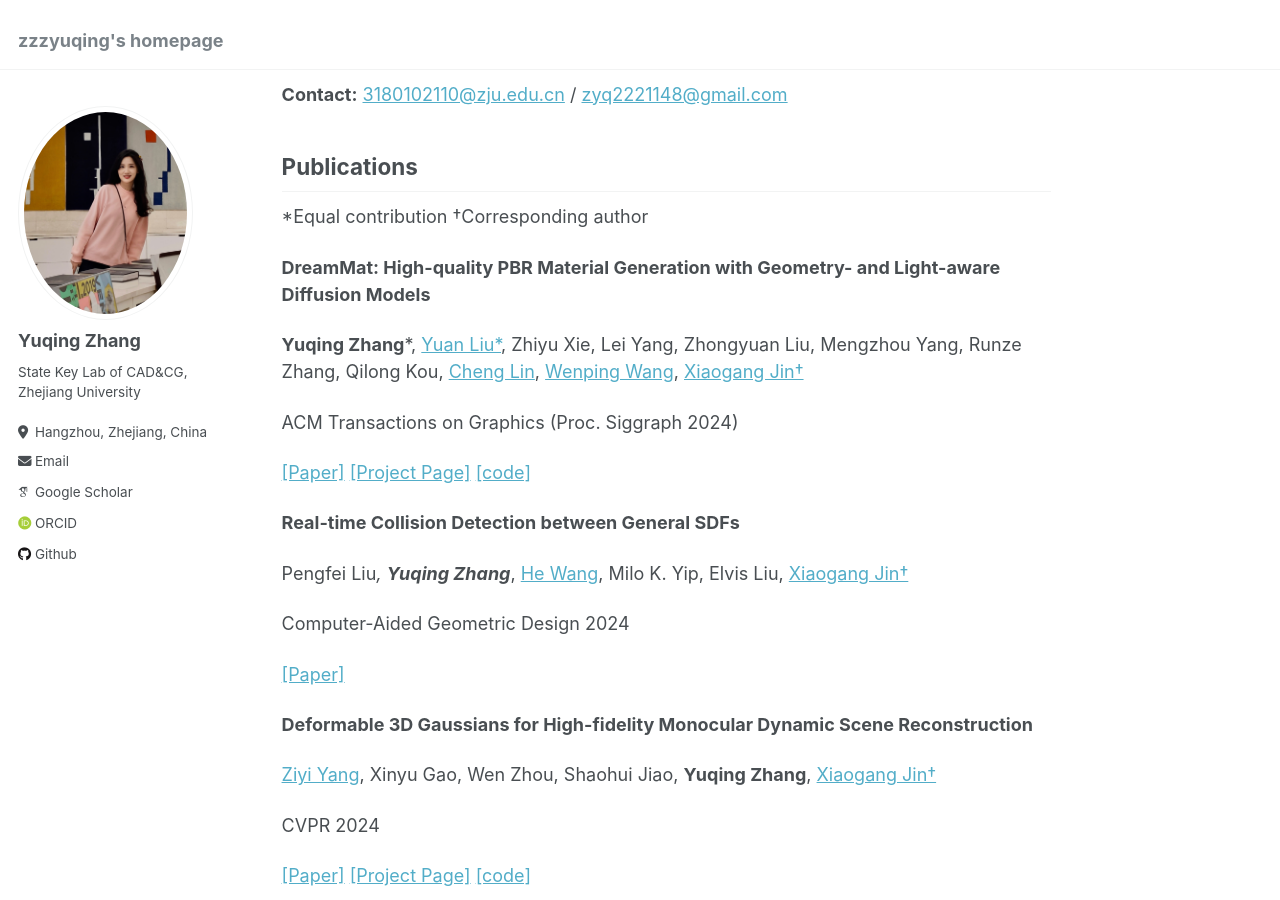
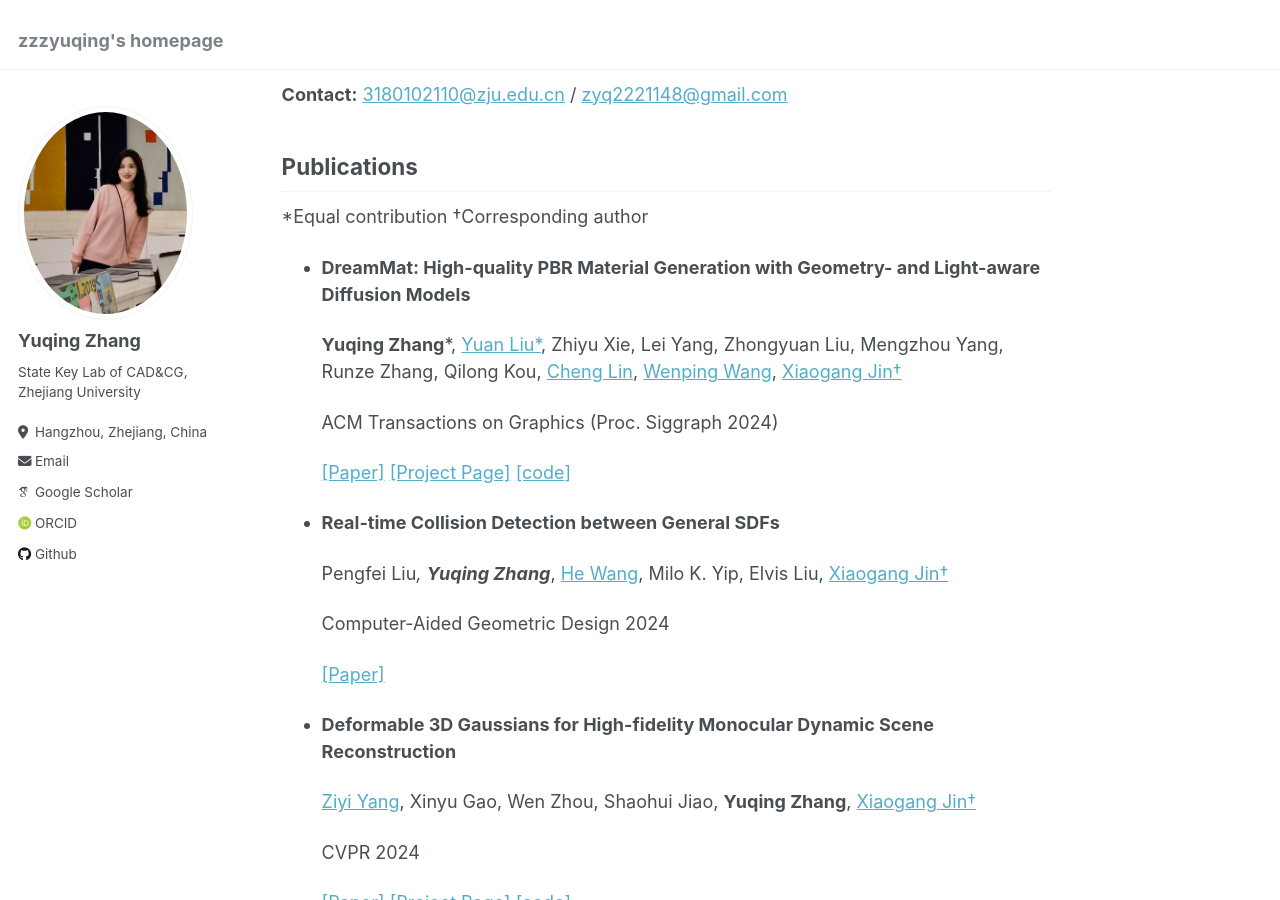
Before and after one commit to zzzyuqing/zzzyuqing.github.io, a Jekyll site: the page built from _pages/about.md, in a window 1280 px wide and 900 px high, scrolled down 395 px. Built offline with Jekyll 4.4.1, drawn with Linux system fonts in a browser that asks for light colours; some web fonts are replaced.

Commit message:
change details

```diff
--- a/_pages/about.md
+++ b/_pages/about.md
@@ -21,7 +21,7 @@ I am Yuqing Zhang, a Master's student in State Key Lab of CAD&CG at Zhejiang Uni
 ## Publications
 *Equal contribution †Corresponding author
 
-**DreamMat: High-quality PBR Material Generation with Geometry- and Light-aware Diffusion Models**
+* **DreamMat: High-quality PBR Material Generation with Geometry- and Light-aware Diffusion Models**
 
   **Yuqing Zhang***, [Yuan Liu*](https://liuyuan-pal.github.io/), Zhiyu Xie, Lei Yang, Zhongyuan Liu, Mengzhou Yang, Runze Zhang, Qilong Kou, [Cheng Lin](https://clinplayer.github.io/), [Wenping Wang](https://engineering.tamu.edu/cse/profiles/Wang-Wenping.html), [Xiaogang Jin†](http://www.cad.zju.edu.cn/home/jin/)
 
@@ -30,7 +30,7 @@ I am Yuqing Zhang, a Master's student in State Key Lab of CAD&CG at Zhejiang Uni
   [\[Paper\]](https://zzzyuqing.github.io/dreammat.github.io/)  [\[Project Page\]](https://zzzyuqing.github.io/dreammat.github.io/) [\[code\]](https://zzzyuqing.github.io/dreammat.github.io/)
 
 
-**Real-time Collision Detection between General SDFs**
+* **Real-time Collision Detection between General SDFs**
 
   Pengfei Liu*, **Yuqing Zhang***, [He Wang](https://drhewang.com/), Milo K. Yip, Elvis Liu, [Xiaogang Jin†](http://www.cad.zju.edu.cn/home/jin/)
 
@@ -38,7 +38,7 @@ I am Yuqing Zhang, a Master's student in State Key Lab of CAD&CG at Zhejiang Uni
 
   [\[Paper\]](http://www.cad.zju.edu.cn/home/jin/papers/Real_Time_CD_between_SDFs.pdf)
 
-**Deformable 3D Gaussians for High-fidelity Monocular Dynamic Scene Reconstruction**
+* **Deformable 3D Gaussians for High-fidelity Monocular Dynamic Scene Reconstruction**
 
   [Ziyi Yang](https://github.com/ingra14m), Xinyu Gao, Wen Zhou, Shaohui Jiao, **Yuqing Zhang**, [Xiaogang Jin†](http://www.cad.zju.edu.cn/home/jin/)
 
@@ -46,7 +46,7 @@ I am Yuqing Zhang, a Master's student in State Key Lab of CAD&CG at Zhejiang Uni
 
   [\[Paper\]](https://arxiv.org/abs/2309.13101)  [\[Project Page\]](https://ingra14m.github.io/Deformable-Gaussians/) [\[code\]](https://github.com/ingra14m/Deformable-3D-Gaussians)
 
-**Model-based Crowd Behaviors in Human-solution Space**
+* **Model-based Crowd Behaviors in Human-solution Space**
 
   Wei Xiang, [He Wang](https://drhewang.com/), **Yuqing Zhang**, Milo K. Yip and [Xiaogang Jin†](http://www.cad.zju.edu.cn/home/jin/)
 
@@ -54,7 +54,7 @@ I am Yuqing Zhang, a Master's student in State Key Lab of CAD&CG at Zhejiang Uni
 
   [\[Paper\]](https://diglib.eg.org:8443/server/api/core/bitstreams/37b310ac-b9d0-42c7-8505-d281e3d8fc51/content) [\[Project Page\]](http://www.cad.zju.edu.cn/home/jin/cgf2023/cgf2023.htm) [\[Video\]](http://www.cad.zju.edu.cn/home/jin/cgf2023/demo.mp4)
 
-**Automatic Pose and Wrinkle Transfer for Aesthetic Garment Display**
+* **Automatic Pose and Wrinkle Transfer for Aesthetic Garment Display**
 
   Luyuan Wang, Honglin Li, Qinjie Xiao, Xinran Yao, Xiaoyu Pan, **Yuqing Zhang**, [Xiaogang Jin†](http://www.cad.zju.edu.cn/home/jin/)
 
```
